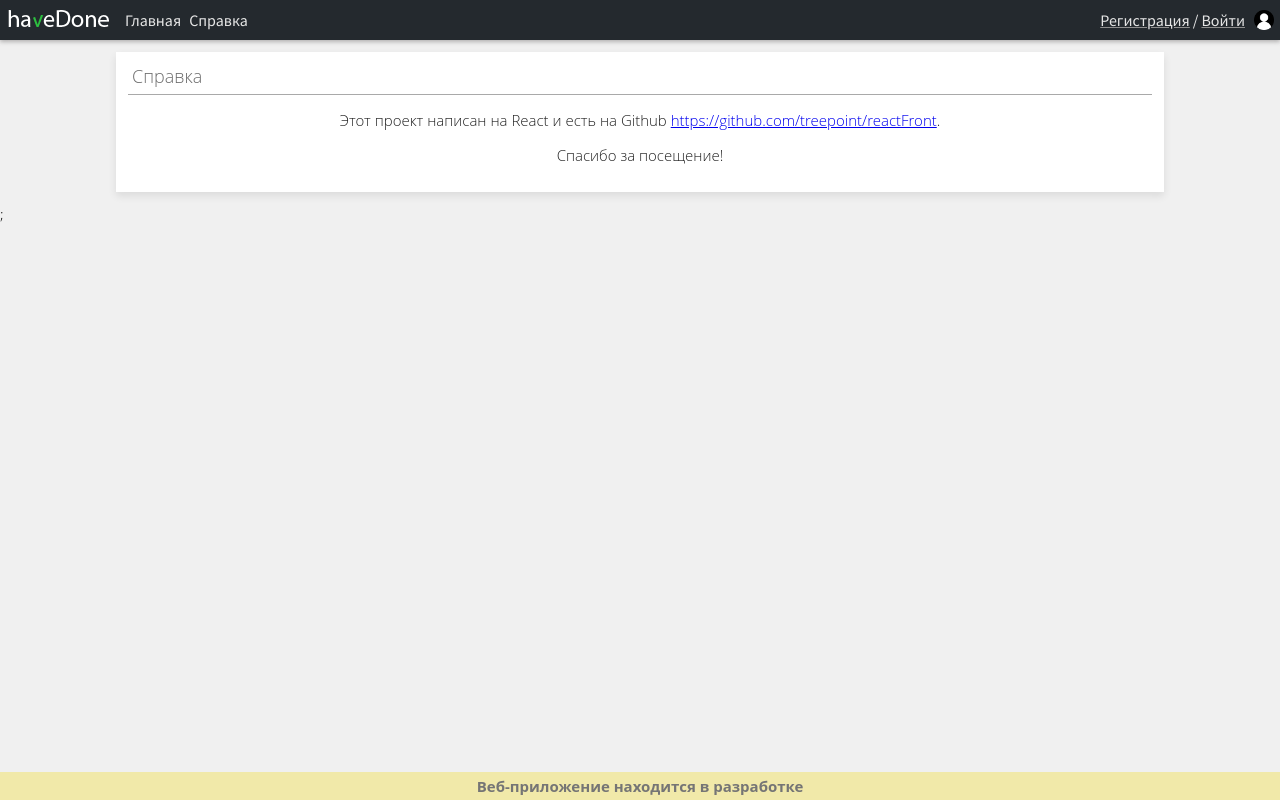
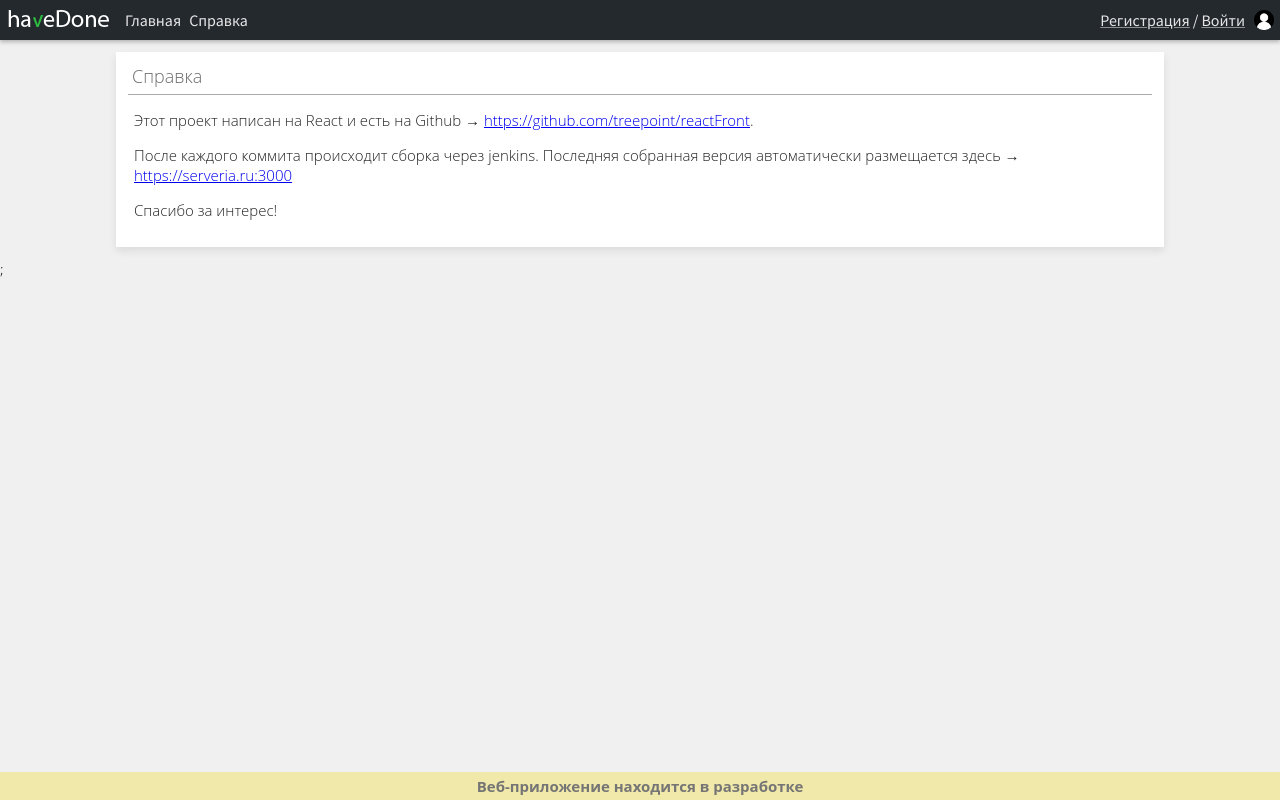
Before and after one commit to treepoint/reactFront, a React (Create React App) app: page /about in a window 1280 px wide. Built offline with nearby package versions, Linux system fonts and the light colour scheme.

Commit message:
some additionals in about and readme

```diff
--- a/src/Containers/Contents/About.js
+++ b/src/Containers/Contents/About.js
@@ -5,16 +5,19 @@ class About extends React.Component {
   render() {
     return (
       <Page title="Справка">
-        <center>
         <p>
-            Этот проект написан на React и есть на Github{" "}
+          Этот проект написан на React и есть на Github →{" "}
           <a href="https://github.com/treepoint/reactFront">
             https://github.com/treepoint/reactFront
           </a>
           .
         </p>
-          <p>Спасибо за посещение!</p>
-        </center>
+        <p>
+          После каждого коммита происходит сборка через jenkins. Последняя
+          собранная версия автоматически размещается здесь →{" "}
+          <a href="https://serveria.ru:3000"> https://serveria.ru:3000</a>
+        </p>
+        <p>Спасибо за интерес!</p>
       </Page>
     );
   }
```
Also changed, not shown: 1 other file (tests, documents, lock files or other folders). Lines whose indentation alone changed are shown as unchanged.
